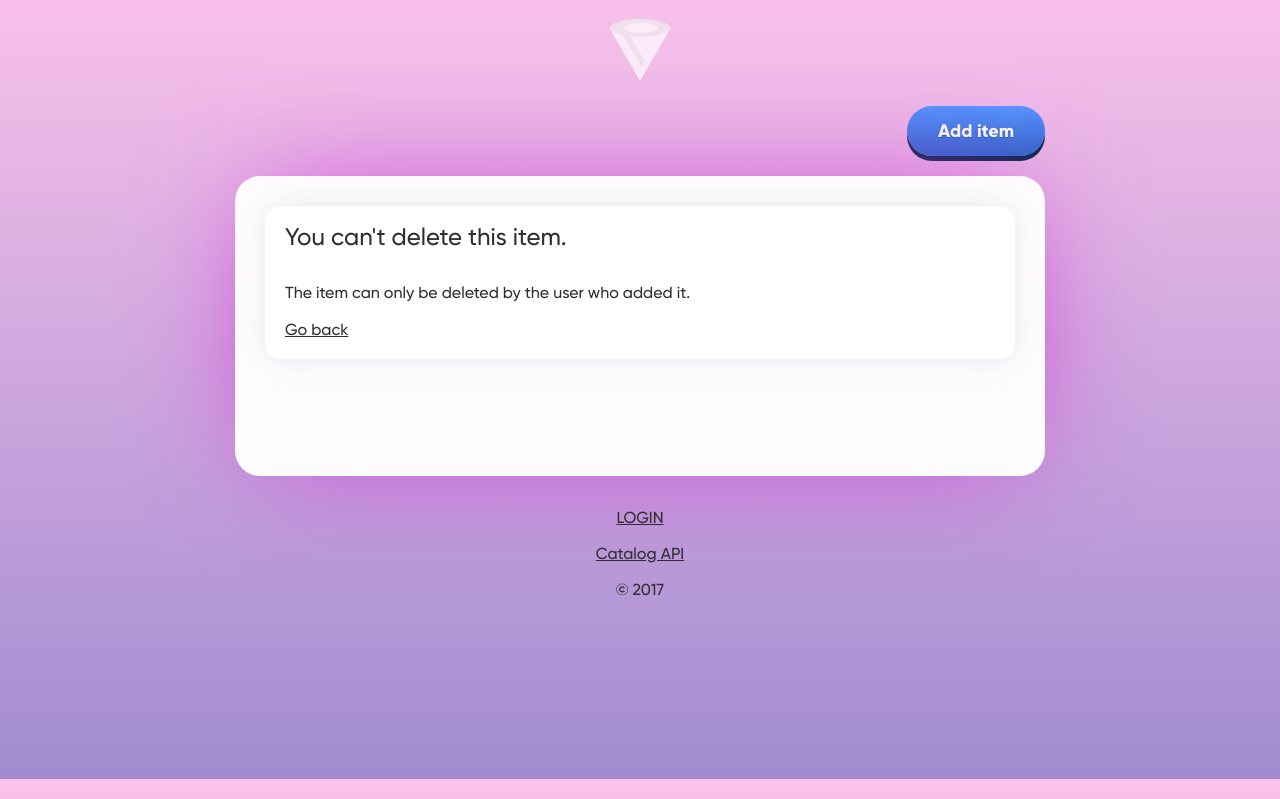
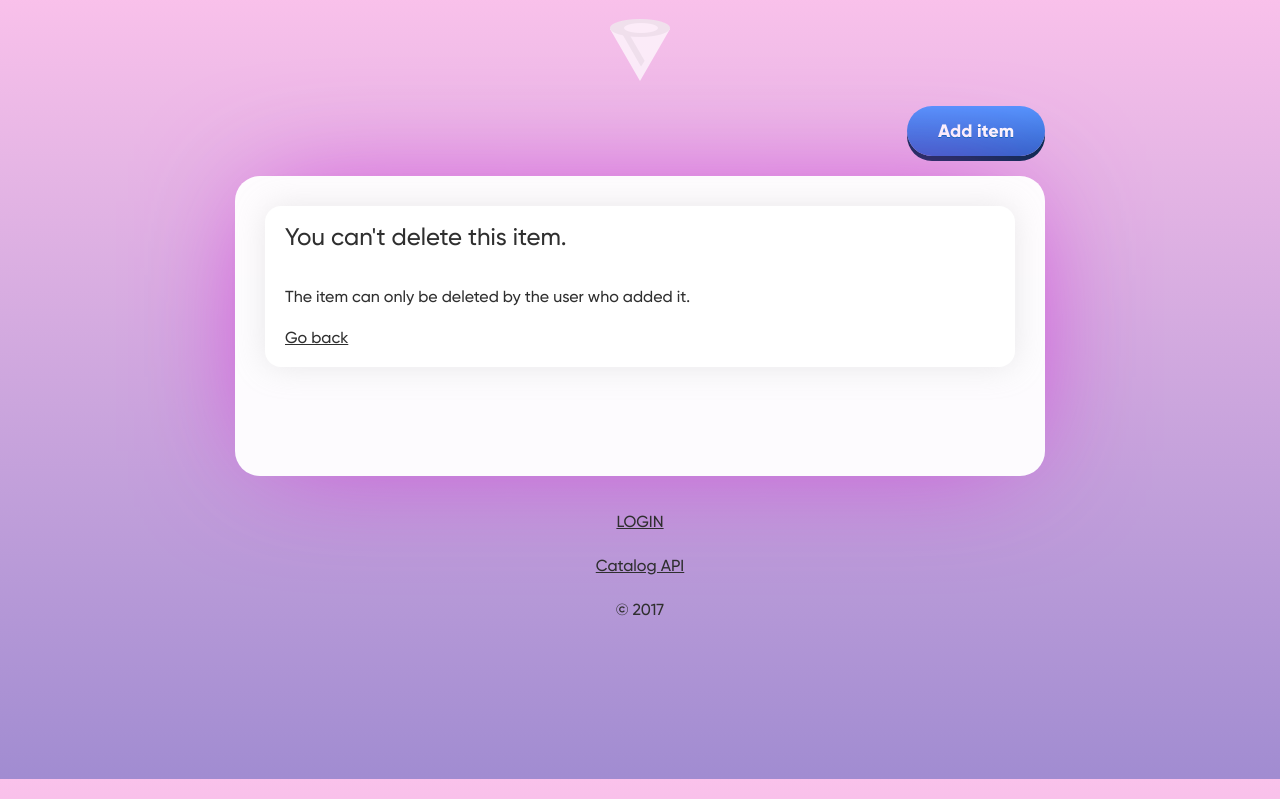
Before and after one commit to stoico/python-flask-catalog, a Flask app: page /not-deletable in a window 1280 px wide. Shown: the part 21-820 px from the top of the page. Run offline with Flask 2, Linux system fonts and the light colour scheme; some libraries are stand-ins or nearby versions.

Commit message:
Increase paragraph line height.

```diff
--- a/static/styles/style.css
+++ b/static/styles/style.css
@@ -220,6 +220,7 @@ header {
 
 p {
   margin: 20px 0 5px;
+  line-height: 1.5;
 }
 
 input[type="submit"] {
```
